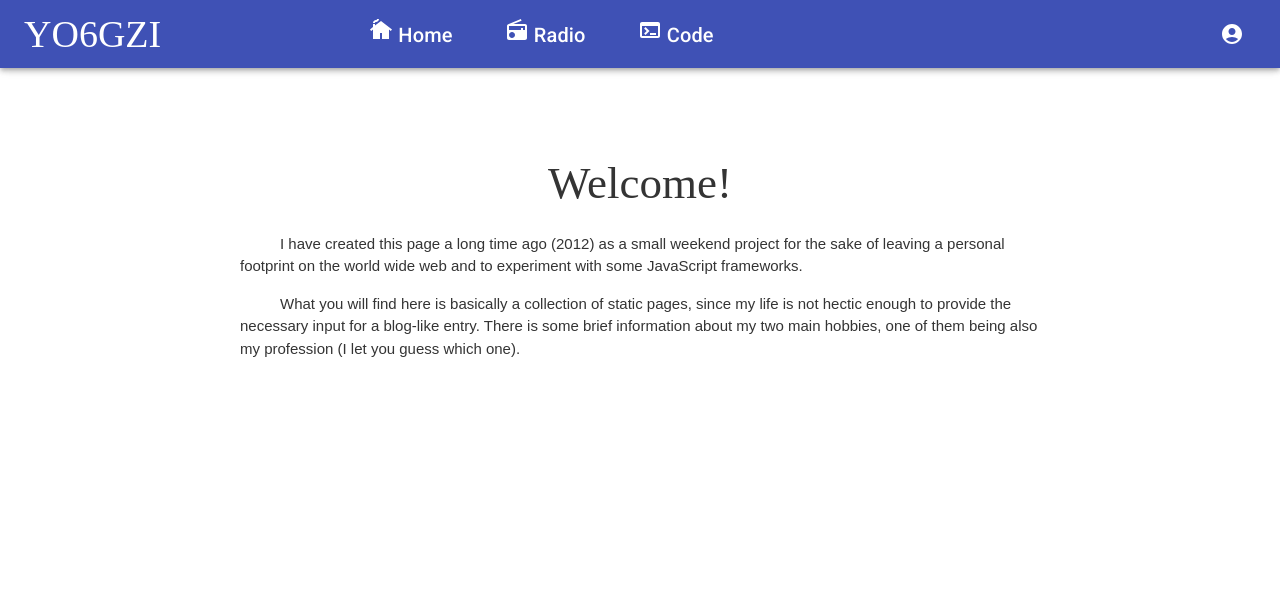
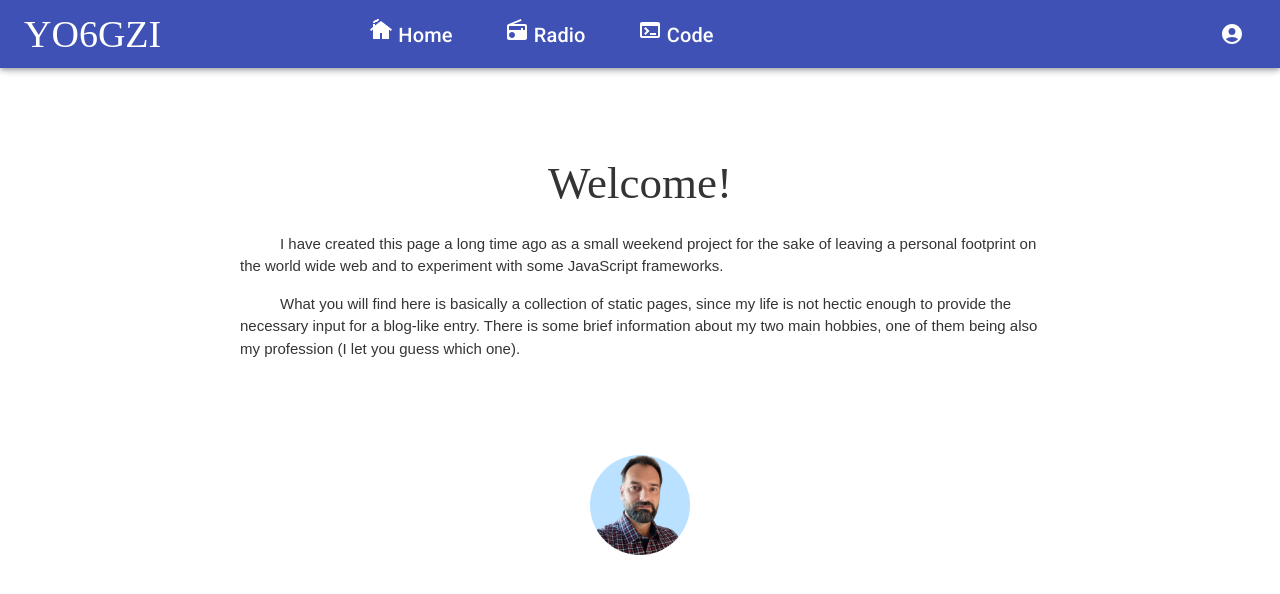
Before and after one commit to jfazakas/webpage, a React (Create React App) app: page / in a window 1280 px wide. Shown: the top 594 px of the page. Built offline with nearby package versions, Linux system fonts and the light colour scheme.

Commit message:
added profile picture

```diff
--- a/src/assets/css/styles.css
+++ b/src/assets/css/styles.css
@@ -6,6 +6,13 @@
 
 .img {
     width: 300px;
+}
+
+.profile-img {
+  padding-top: 25px;
+  width: 100px;
+  display: block;
+  margin: 0 auto;
 }
 
 .body {
--- /dev/null
+++ b/src/pages/home/Content.js
@@ -0,0 +1,12 @@
+import React from "react";
+import profileImg from "../../assets/img/profile-pic.png";
+
+const Content = () => {
+  return (
+    <div className="profile-img">
+      <img className="profile-img" src={profileImg} alt="yo6gzi" />
+    </div>
+  );
+};
+
+export default Content;
--- a/src/pages/home/Header.js
+++ b/src/pages/home/Header.js
@@ -5,9 +5,9 @@ const Header = () => {
     <div className="content-wrap body">
       <h2 className="h2">Welcome!</h2>
       <p className="indent">
-        I have created this page a long time ago (2012) as a small weekend
-        project for the sake of leaving a personal footprint on the world wide
-        web and to experiment with some JavaScript frameworks.
+        I have created this page a long time ago as a small weekend project for
+        the sake of leaving a personal footprint on the world wide web and to
+        experiment with some JavaScript frameworks.
       </p>
       <p className="indent">
         What you will find here is basically a collection of static pages, since
--- a/src/pages/home/Home.js
+++ b/src/pages/home/Home.js
@@ -1,5 +1,6 @@
 import React from "react";
 import Header from "../home/Header";
+import Content from "../home/Content";
 
 const Home = () => {
   require("../../assets/css/styles.css");
@@ -7,6 +8,7 @@ const Home = () => {
   return (
     <div className="body">
       <Header />
+      <Content />
     </div>
   );
 };
```
Also changed, not shown: src/assets/img/1593606010410.png (added).
